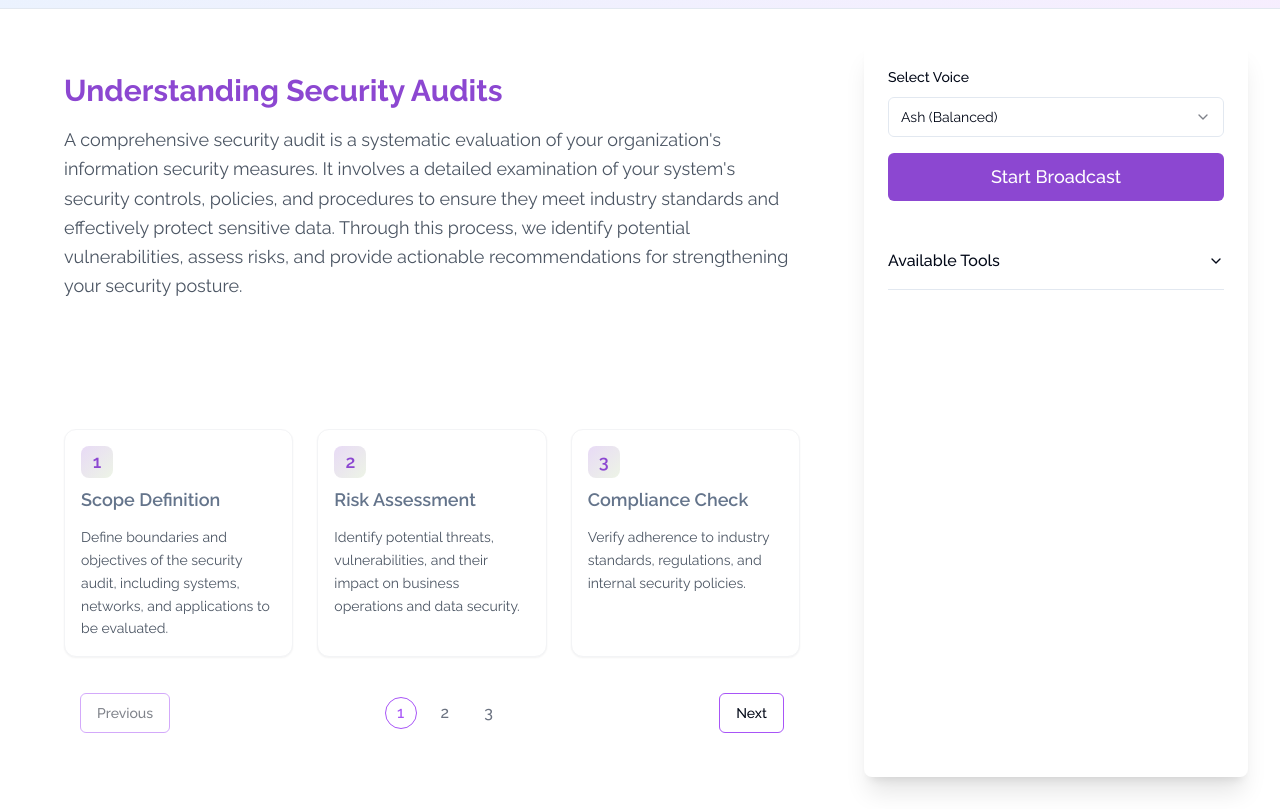
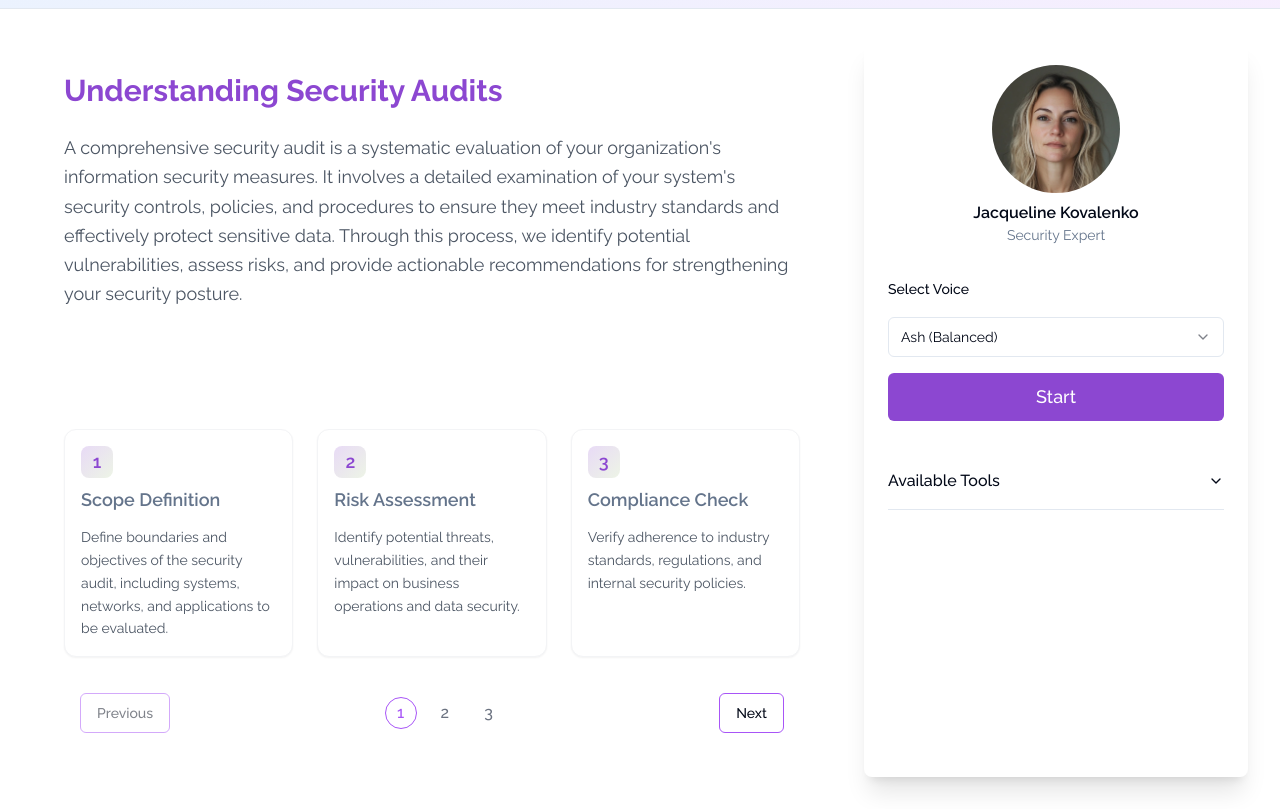
Before and after one commit to singularitybridge/sb-realtime-slideshow-ai, a Next.js app: page / in a window 1280 px wide. Built offline with nearby package versions, Linux system fonts and the light colour scheme.

Commit message:
Update BroadcastButton text, enhance SecuritySlides title spacing, and add avatar to VoiceSelector

```diff
--- a/components/broadcast-button.tsx
+++ b/components/broadcast-button.tsx
@@ -18,7 +18,7 @@ export function BroadcastButton({ isSessionActive, onClick }: BroadcastButtonPro
           Live
         </Badge>
       )}
-      {isSessionActive ? "End Broadcast" : "Start Broadcast"}
+      {isSessionActive ? "Disconnect" : "Start"}
     </Button>
   )
 }
--- a/components/security-slides.tsx
+++ b/components/security-slides.tsx
@@ -92,7 +92,7 @@ export const SecuritySlides = () => {
         >
           <div className="flex flex-col h-full">
             <div className="mb-12">
-              <h1 className="text-3xl font-bold mb-4 text-primary">{slides[currentSlide].title}</h1>
+              <h1 className="text-3xl font-bold mb-6 text-primary">{slides[currentSlide].title}</h1>
               <p className="text-lg leading-relaxed text-gray-600">{slides[currentSlide].description}</p>
             </div>
 
--- a/components/voice-select.tsx
+++ b/components/voice-select.tsx
@@ -1,5 +1,6 @@
 import { Select, SelectContent, SelectItem, SelectTrigger, SelectValue } from "@/components/ui/select"
 import { Label } from "@/components/ui/label"
+import { Avatar, AvatarImage } from "@/components/ui/avatar"
 
 interface VoiceSelectorProps {
   value: string
@@ -8,7 +9,16 @@ interface VoiceSelectorProps {
 
 export function VoiceSelector({ value, onValueChange }: VoiceSelectorProps) {
   return (
-    <div className="form-group space-y-2">
+    <div className="space-y-4">
+      <div className="flex flex-col items-center space-y-2 mb-8">
+        <Avatar className="h-32 w-32">
+          <AvatarImage src="/avatars/jacqueline-avatar.png" alt="Jacqueline Kovalenko" />
+        </Avatar>
+        <div className="text-center">
+          <h3 className="font-semibold">Jacqueline Kovalenko</h3>
+          <p className="text-sm text-muted-foreground">Security Expert</p>
+        </div>
+      </div>
       <Label htmlFor="voiceSelect" className="text-sm font-medium">Select Voice</Label>
       <Select value={value} onValueChange={onValueChange}>
         <SelectTrigger className="w-full">
```
Also changed, not shown: public/avatars/jacqueline-avatar.png (added).
